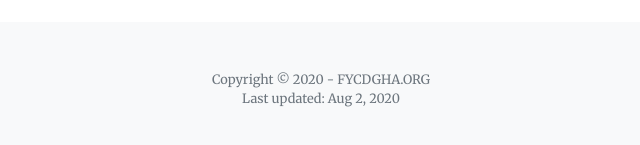
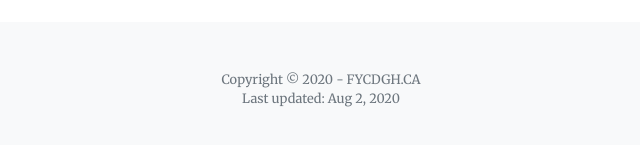
Before and after one commit to imakou/fycdgha.org_OfficalWebsite, a website with bundled scripts: page index.html in a window 1280 px wide. Shown: the part 3994-4139 px from the top of the page, 319-959 px from the left. Built offline with nearby package versions, Linux system fonts and the light colour scheme.

Commit message:
update copyright

```diff
--- a/index.html
+++ b/index.html
@@ -396,7 +396,7 @@
   <!-- Footer -->
   <footer class="bg-light py-5">
     <div class="container">
-      <div class="small text-center text-muted">Copyright &copy; 2020 - FYCDGHA.ORG</div>
+      <div class="small text-center text-muted">Copyright &copy; 2020 - FYCDGH.CA</div>
       <div class="small text-center text-muted">Last updated: Aug 2, 2020</div>
     </div>
   </footer>
```
